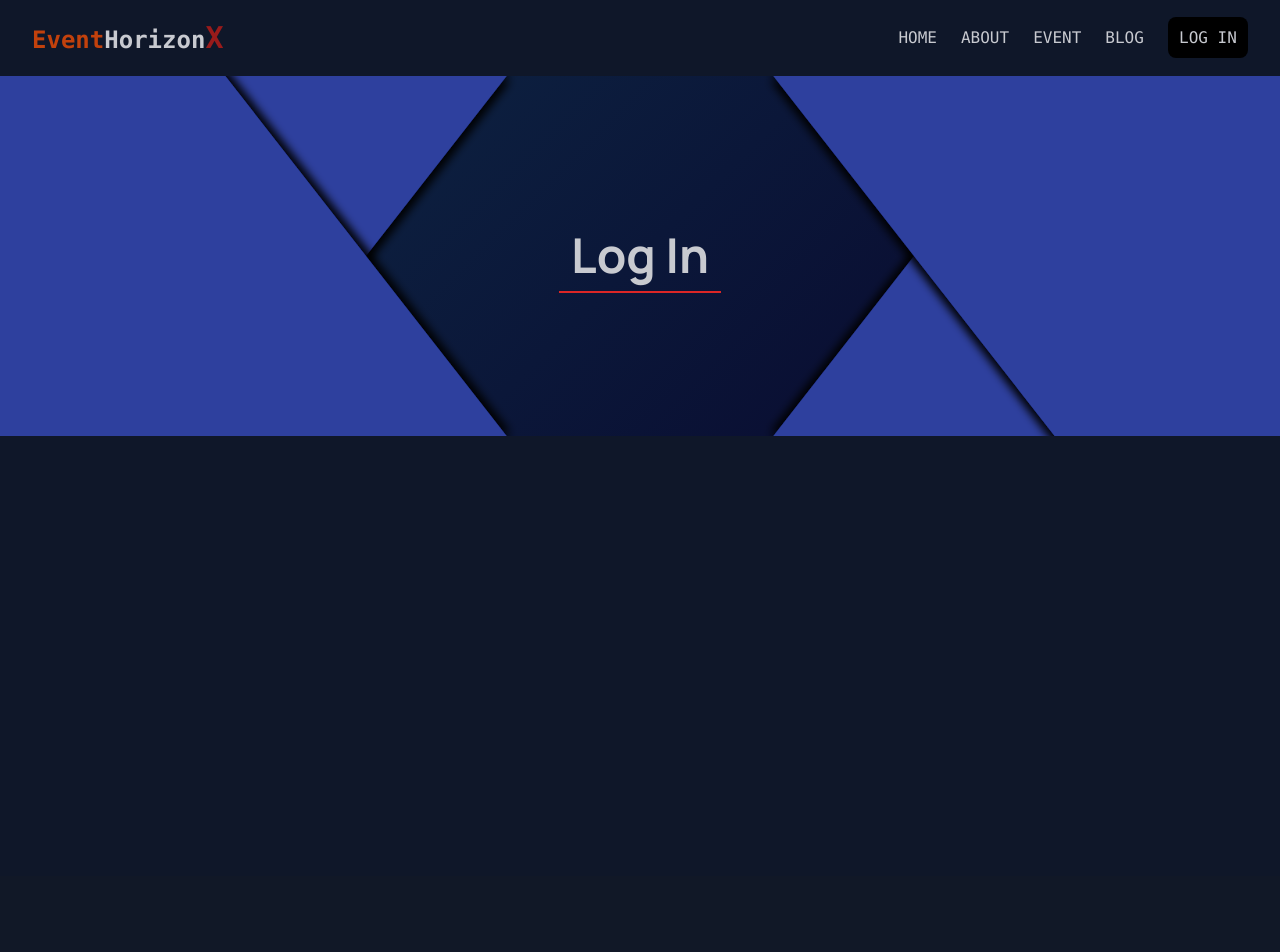
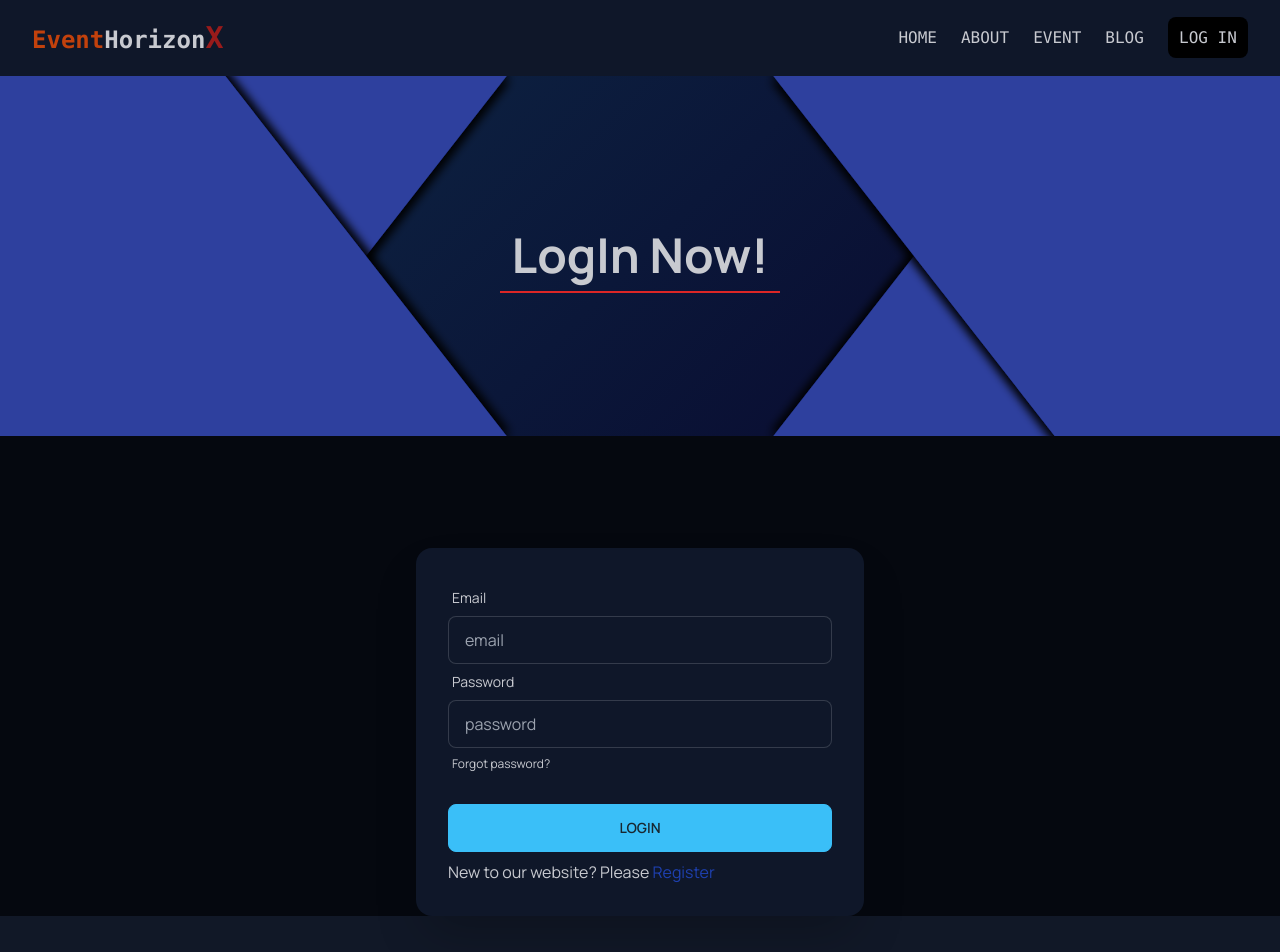
Before and after one commit to rafimd422/EventHorizonX, a React (Vite) app: page /login in a window 1280 px wide. Shown: the top 952 px of the page. Built offline with nearby package versions, Linux system fonts and the light colour scheme.

Commit message:
Successfully complated the Login Component Ui setup. and installed react hot toast

```diff
--- a/package.json
+++ b/package.json
@@ -15,8 +15,10 @@
     "match-sorter": "^6.3.1",
     "react": "^18.2.0",
     "react-dom": "^18.2.0",
+    "react-hot-toast": "^2.4.1",
     "react-icons": "^4.11.0",
     "react-router-dom": "^6.16.0",
+    "react-toastify": "^9.1.3",
     "sort-by": "^1.2.0"
   },
   "devDependencies": {
--- a/src/Components/Pages/About/About.jsx
+++ b/src/Components/Pages/About/About.jsx
@@ -1,7 +1,6 @@
-import './about.css'
-import teamPicture from './../../../assets/teamwork.jpg'
-import teamPicture2 from './../../../assets/teamwork2.jpg'
-
+import './about.css';
+import teamPicture from './../../../assets/teamwork.jpg';
+import teamPicture2 from './../../../assets/teamwork2.jpg';
 
 const About = () => {
   return (
@@ -10,18 +9,13 @@ const About = () => {
         <p className='xl:text-5xl md:text-4xl text-2xl font-bold border-b-2 border-red-600 p-2'>About Us</p>
       </div>
       <div className='my-4 px-2 text-justify container mx-auto p-4'>
-        <h3 className='p-2 my-6 text-white md:text-2xl text-xl text-center font-bold'>Welcome to EventHorizonX - Redefining Corporate Experiences
-</h3>
+        <h3 className='p-2 my-6 text-white md:text-2xl text-xl text-center font-bold'>Welcome to EventHorizonX - Redefining Corporate Experiences</h3>
         <p>At EventHorizonX, we hold a fundamental belief: every corporate event is an opportunity for something extraordinary. We don't just plan events; we craft moments that linger in the hearts and minds of attendees long after the lights have dimmed. Our journey begins with your vision, and from there, we embark on a creative odyssey, fueled by an unwavering commitment to innovation, meticulous planning, and unparalleled execution.</p>
         <br />
-<p>
-Our mission is to transform your concepts and dreams into captivating realities, where every detail is a brushstroke on the canvas of your corporate narrative. We understand that your corporate events are not just gatherings but strategic opportunities, and it's our privilege to help you seize them in the most memorable way possible.
-</p>
+        <p>Our mission is to transform your concepts and dreams into captivating realities, where every detail is a brushstroke on the canvas of your corporate narrative. We understand that your corporate events are not just gatherings but strategic opportunities, and it's our privilege to help you seize them in the most memorable way possible.</p>
       </div>
-
-
       <div className="hero w-full h-fit my-12">
-  <div className="hero-content w-full flex-col lg:flex-row-reverse gap-4 items-center justify-center">
+        <div className="hero-content w-full flex-col lg:flex-row-reverse gap-4 items-center justify-center md:my-16">
           <img src={teamPicture} className="md:max-w-lg max-w-sm p-4 rounded-lg shadow-2xl" />
           <div className='sm:p-1 p-4'>
             <h1 className="sm:text-5xl text-4xl font-bold">Who We Are:</h1>
@@ -29,12 +23,9 @@ Our mission is to transform your concepts and dreams into captivating realities,
           </div>
         </div>
       </div>
-
       <img src={teamPicture2} className="xl:max-w-4xl md:max-w-2xl mx-auto max-w-sm p-1 rounded-lg shadow-2xl" />
-
       <div className='container p-4 mx-auto'>
-  <h3 className='text-2xl font-bold text-white my-6'>Weaving Together the Threads:
-</h3>
+        <h3 className='text-2xl font-bold text-white my-6'>Weaving Together the Threads:</h3>
         <p className='text-justify'>
           At EventHorizonX, our strength lies in our ability to weave together these diverse talents into a harmonious symphony of creativity, logistics, and technology. Each thread contributes to the fabric of your event, creating a tapestry of moments that captivate, educate, inspire, and entertain.
           <br />
@@ -49,7 +40,7 @@ Join us in the pursuit of excellence, where imagination knows no bounds, strateg
         </p>
       </div>
     </div>
-  )
-}
+  );
+};
 
-export default About
+export default About;
--- a/src/Components/Pages/Login/Login.jsx
+++ b/src/Components/Pages/Login/Login.jsx
@@ -1,13 +1,53 @@
-import './../About/about.css';
+import { Link } from 'react-router-dom';
 
 const Login = () => {
+
+
   return (
-    <div className='h-screen'>
-      <div className="bg h-[180px] w-full md:h-[360px] sm:h-[200px] bg-cover bg-no-repeat bg-center flex justify-center items-center">
-       <p className='xl:text-5xl md:text-4xl text-3xl font-bold border-b-2 border-red-600 p-3'>Log In</p>
+<>
+
+
+
+
+<div className="min-h-screen bg-base-200">
+<div className="bg h-[180px] w-full md:h-[360px] sm:h-[200px] bg-cover bg-no-repeat bg-center flex justify-center items-center">
+       <p className='xl:text-5xl md:text-4xl text-3xl font-bold border-b-2 border-red-600 p-3'>LogIn Now!</p>
       </div>
 
+  <div className="w-full">
+    <div className="card w-full mx-auto mt-28 max-w-md shadow-2xl bg-base-100">
+      <div className="card-body">
+        <form className="form-control">
+          <div className="form-control">
+            <label className="label" htmlFor="email">
+              <span className="label-text">Email</span>
+            </label>
+            <input type="text" id="email" placeholder="email" name="email" className="input input-bordered" />
+          </div>
+          <div className="form-control">
+            <label className="label" htmlFor="password">
+              <span className="label-text">Password</span>
+            </label>
+            <input type="password" id="password" placeholder="password" name="password" className="input input-bordered" />
+            <label className="label">
+              <a href="/forgetpass" className="label-text-alt link link-hover">
+                Forgot password?
+              </a>
+            </label>
+          </div>
+          <div className="form-control mt-6">
+            <button className="btn btn-primary">Login</button>
+          </div>
+        </form>
+
+        <p>New to our website? Please <Link className='text-blue-800' to={'/register'}>Register</Link></p>
+      </div>
     </div>
+
+
+  </div>
+</div>
+</>
   )
 }
 
```
Also changed, not shown: src/Components/Pages/Home/Banner.jsx (+12 -13 lines), 1 other file (tests, documents, lock files or other folders). Lines whose indentation alone changed are shown as unchanged.
